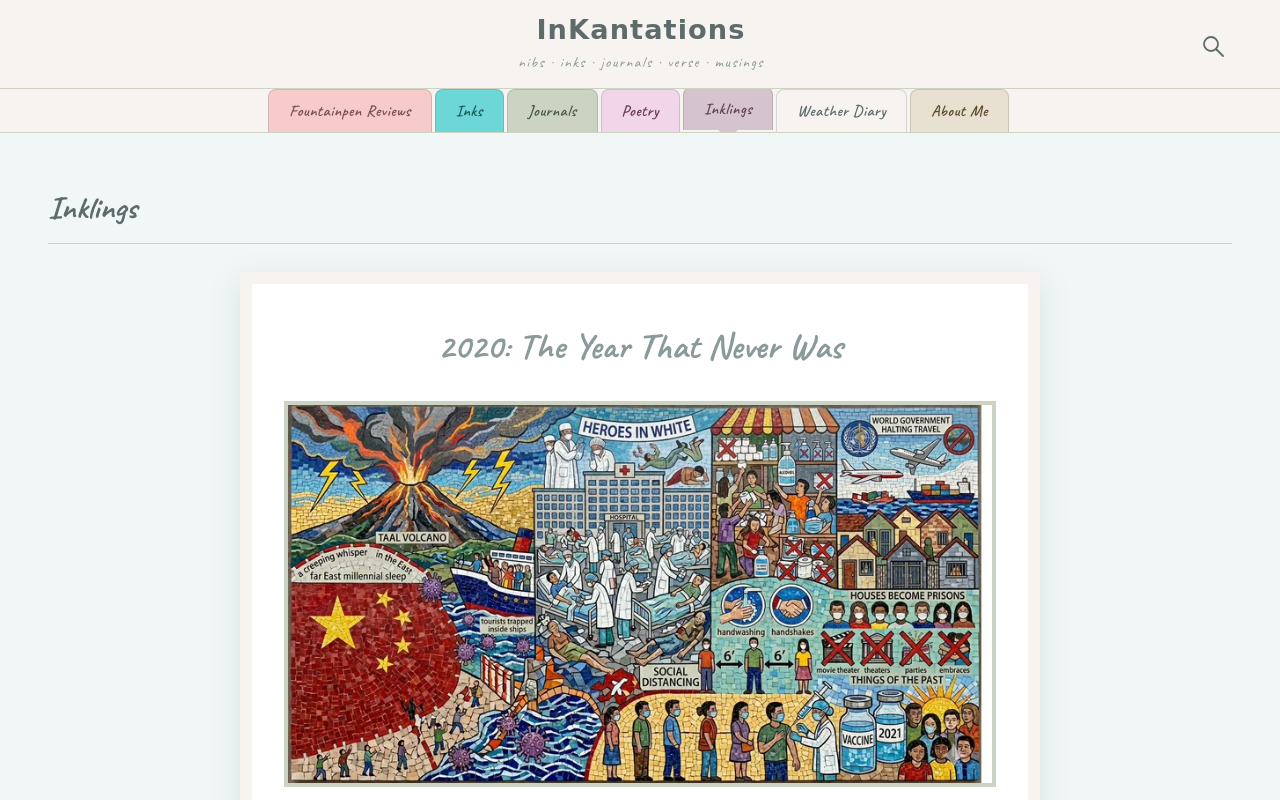
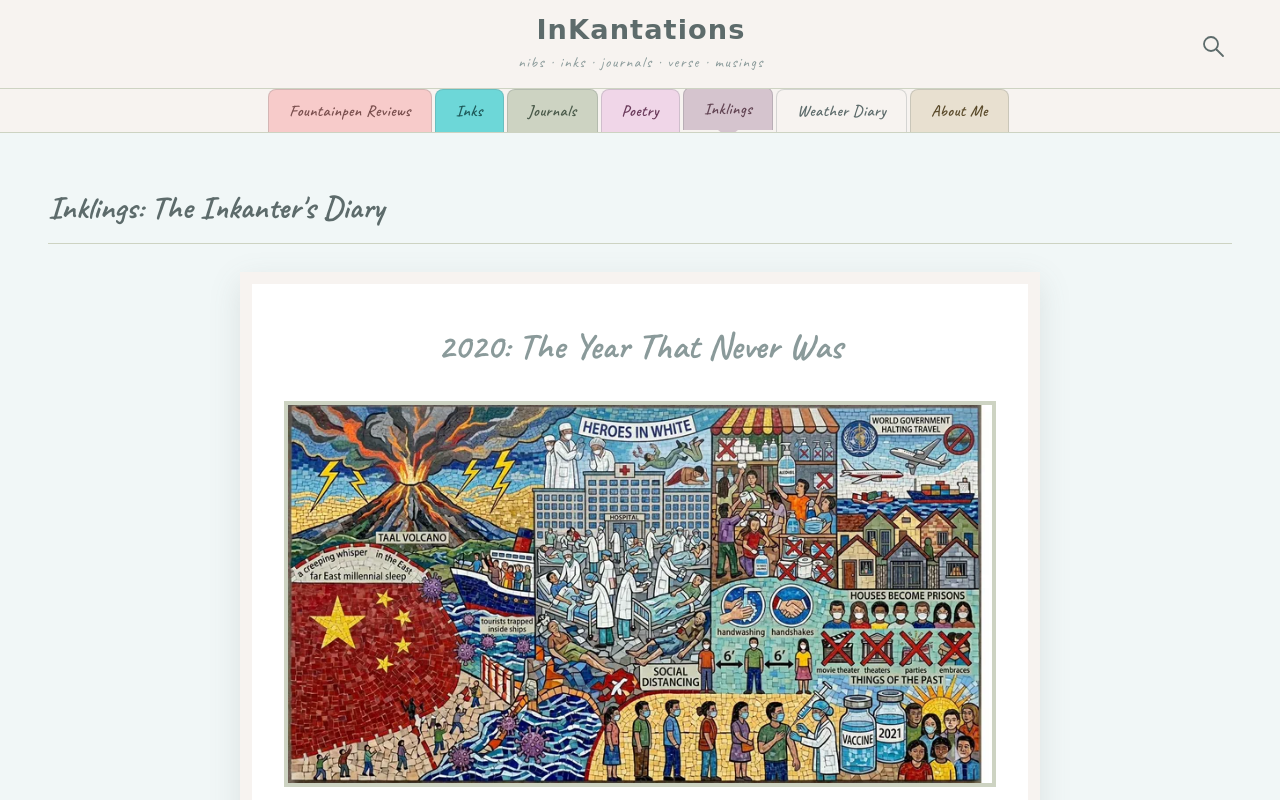
Before and after one commit to cebukitty/InKantations, a plain HTML site: page category-mean.html in a window 1280 px wide. Shown: the top 800 px of the page. Drawn offline with Linux system fonts and the light colour scheme; a web font is replaced by a local one.

Commit message:
Add files via upload

```diff
--- a/category-mean.html
+++ b/category-mean.html
@@ -77,7 +77,7 @@
   </header>
 
   <main class="section">
-    <h2 class="section-title">Inklings</h2>
+    <h2 class="section-title">Inklings: The Inkanter's Diary</h2>
 
     <article class="mosaic-frame" style="max-width: 800px; margin: 0 auto;">
       <h3 style="font-family: var(--font-hand); font-size: 36px; text-align: center; margin-bottom: 1.5rem; color: var(--slate-light);">2020: The Year That Never Was</h3>
```
Also changed, not shown: about.html (+1 -1 lines).
